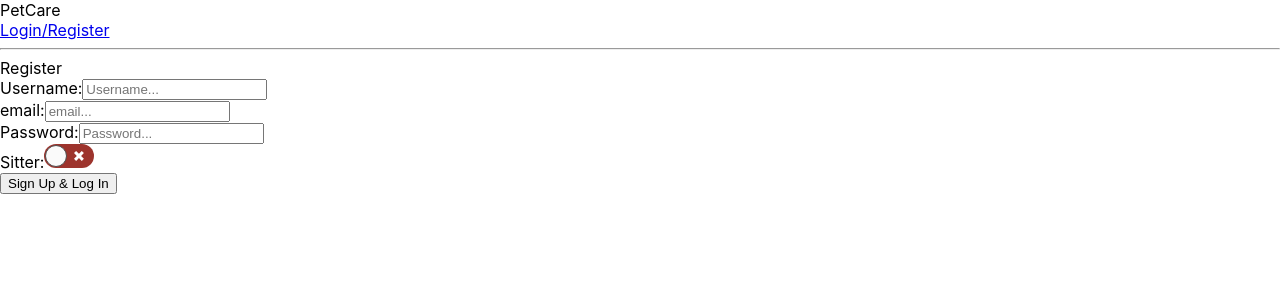
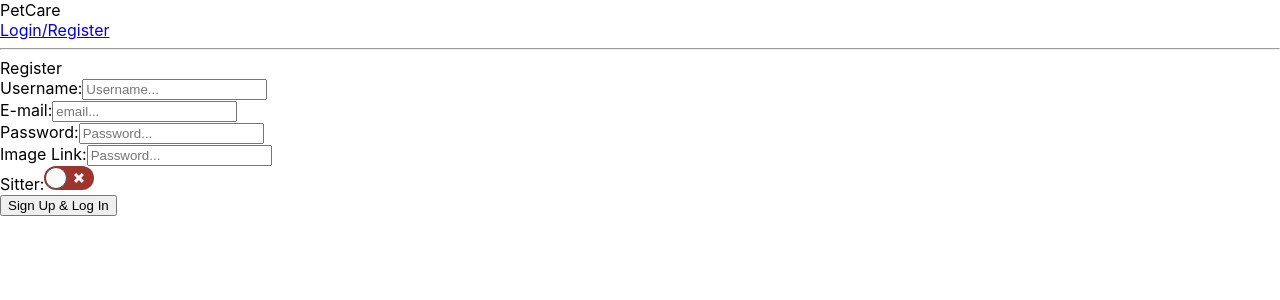
Before and after one commit to JohnJoseph2019/Pet-Care, a React (Create React App) app in the folder client/: page /user/register in a window 1280 px wide. Shown: the top 300 px of the page. Built offline with nearby package versions, Linux system fonts and the light colour scheme.

Commit message:
Added img_url field

```diff
--- a/client/src/components/Register.jsx
+++ b/client/src/components/Register.jsx
@@ -8,6 +8,7 @@ export default class Register extends Component {
     username: "",
     email: "",
     password: "",
+    img_url: "",
     isSitter: false,
     isError: false,
     errorMsg: "",
@@ -74,7 +75,7 @@ export default class Register extends Component {
   };
 
   render() {
-    const { username, email, password } = this.state;
+    const { username, email, password, img_url } = this.state;
     return (
       <>
         <div className='Register-Title'>Register</div>
@@ -93,7 +94,7 @@ export default class Register extends Component {
           </label>
           <br />
           <label className='emailInput' htmlFor='email'>
-            email:
+            E-mail:
             <input
               required
               type='email'
@@ -118,14 +119,28 @@ export default class Register extends Component {
             />
           </label>
           <br />
-          <label htmlFor='isSitter'>Sitter:</label>
-          <Toggle
-            id='isSitter'
-            defaultChecked={this.state.isSitter}
-            onChange={this.handleToggle}
-          />
+          <label className='imgUrlInput' htmlFor='img_url'>
+            Image Link:
+            <input
+              required
+              type='text'
+              name='img_url'
+              value={img_url}
+              id='imgUrl-input'
+              placeholder='Password...'
+              onChange={this.handleChange}
+            />
+          </label>
           <br />
-          {/* <Link to='/user/login'></Link> */}
+          <label htmlFor='isSitter'>
+            Sitter:
+            <Toggle
+              id='isSitter'
+              defaultChecked={this.state.isSitter}
+              onChange={this.handleToggle}
+            />
+          </label>
+          <br />
           {this.renderError()}
         </form>
       </>
```
